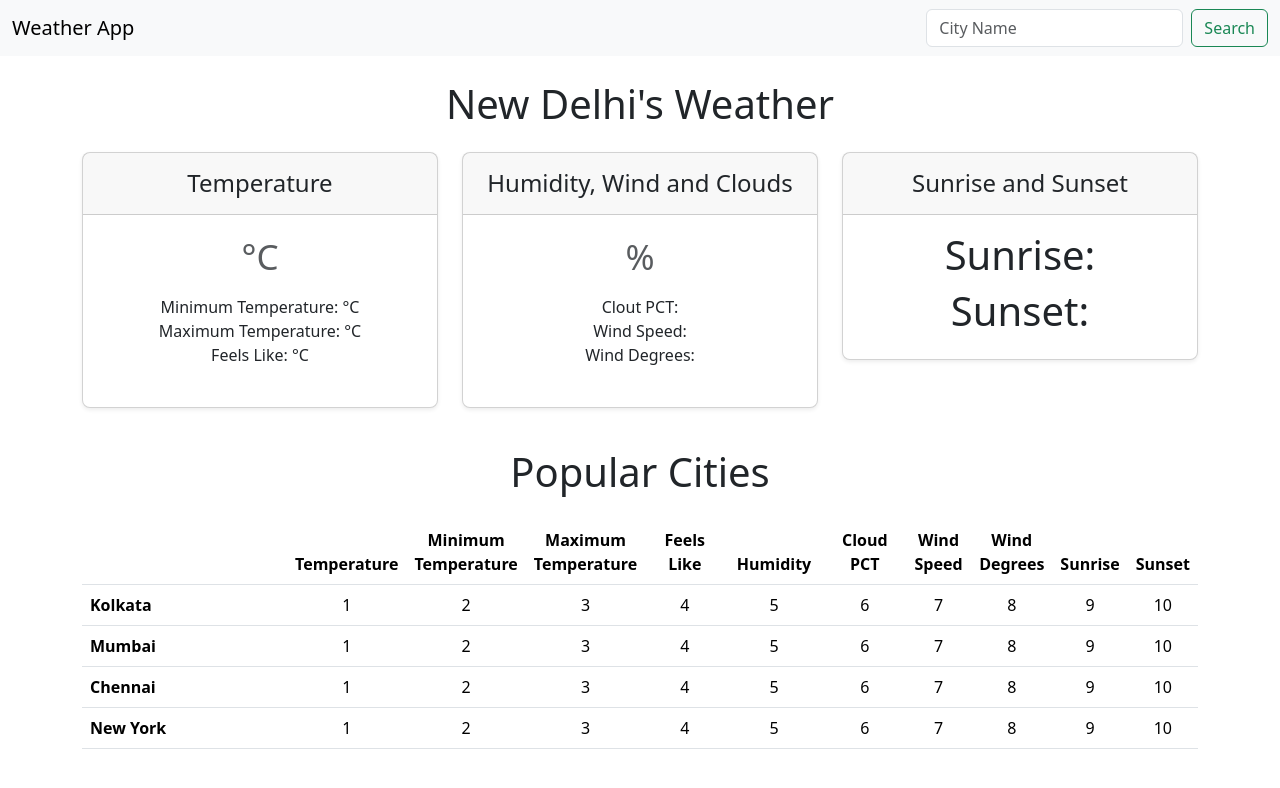
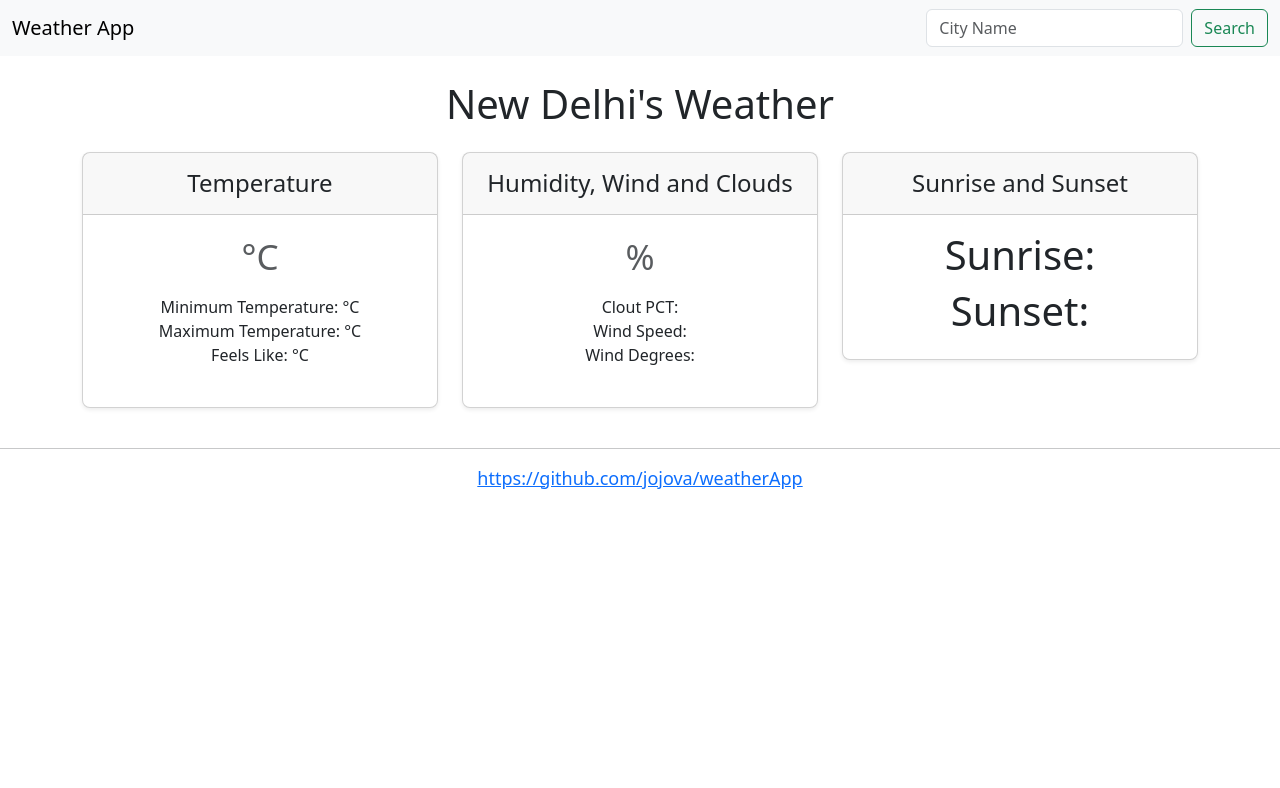
Before and after one commit to jojova/weatherApp, a plain HTML site: page index.html in a window 1280 px wide. Drawn offline with nearby package versions, Linux system fonts and the light colour scheme; no server answers.

Commit message:
Added GitHub link and icon

```diff
--- a/index.html
+++ b/index.html
@@ -97,7 +97,7 @@
                 </div>
             </div>
 
-            <h2 class="display-6 text-center mb-4">Popular Cities</h2>
+            <!-- <h2 class="display-6 text-center mb-4">Popular Cities</h2>
 
             <div class="table-responsive">
                 <table class="table text-center">
@@ -174,12 +174,12 @@
                         </tr>
                     </tbody>
                 </table>
-            </div>
+            </div> -->
         </main>
-    </div>
+    </div><hr>
 
-    <div>
-        <a href=""></a>
+    <div style="text-align: center; font-size: large;">
+        <a target="_blank" href="https://github.com/jojova/weatherApp">https://github.com/jojova/weatherApp</a>
     </div>
 
     <script src="https://cdn.jsdelivr.net/npm/bootstrap@5.3.0-alpha1/dist/js/bootstrap.bundle.min.js"
```
